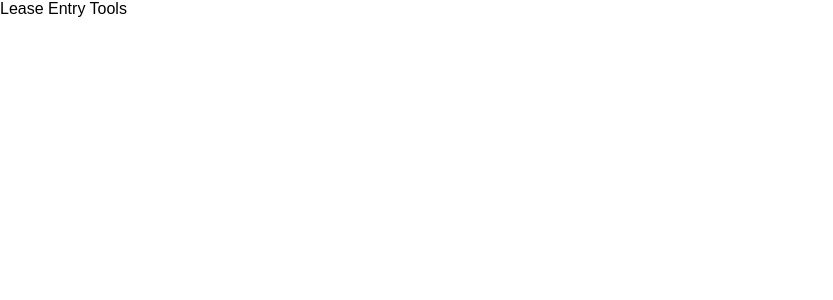
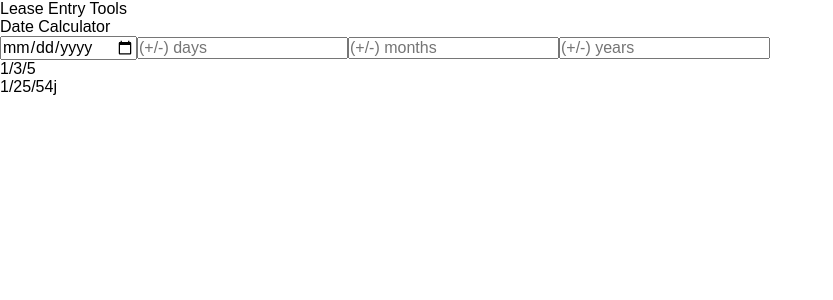
Before and after one commit to dev-gavin/lease-entry-tools, a React (Vite) app: page / in a window 1280 px wide. Shown: the top 300 px of the page, without its empty margins (0-833 px from the left). Built offline with nearby package versions, Linux system fonts and the light colour scheme.

Commit message:
chore: add date fns

```diff
--- a/package.json
+++ b/package.json
@@ -1,5 +1,6 @@
 {
     "dependencies": {
+        "date-fns": "^2.30.0",
         "prop-types": "^15.8.1",
         "react": "^18.2.0",
         "react-dom": "^18.2.0"
--- a/src/App.jsx
+++ b/src/App.jsx
@@ -1,7 +1,14 @@
+import DateCalculator from './components/DateCalculator/DateCalculator'
+
 function App() {
     return (
         <>
             <h1>Lease Entry Tools</h1>
+            <main>
+                <section className='module'>
+                    <DateCalculator />
+                </section>
+            </main>
         </>
     )
 }
--- /dev/null
+++ b/src/components/DateCalculator/DateCalculator.jsx
@@ -0,0 +1,26 @@
+function DateCalculator() {
+    return (
+        <>
+            <h2 className='module__title'>Date Calculator</h2>
+            <input type='date' />
+            <input
+                placeholder='(+/-) days'
+                type='number'
+            />
+            <input
+                placeholder='(+/-) months'
+                type='number'
+            />
+            <input
+                placeholder='(+/-) years'
+                type='number'
+            />
+            <div className='module__result'>
+                <div className='module__result-container'>1/3/5</div>
+                <div className='module__result-container'>1/25/54j</div>
+            </div>
+        </>
+    )
+}
+
+export default DateCalculator
```
Also changed, not shown: 1 other file (tests, documents, lock files or other folders).
